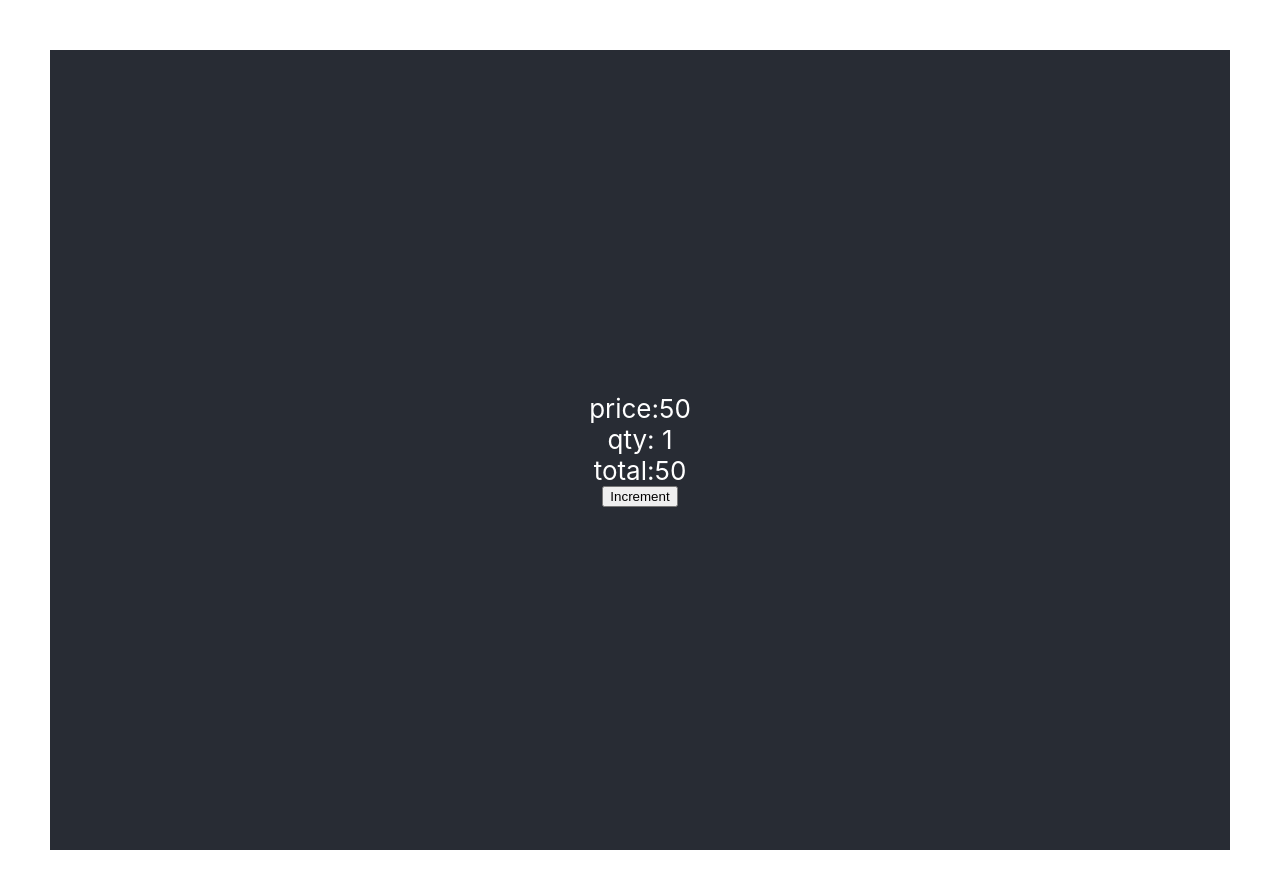
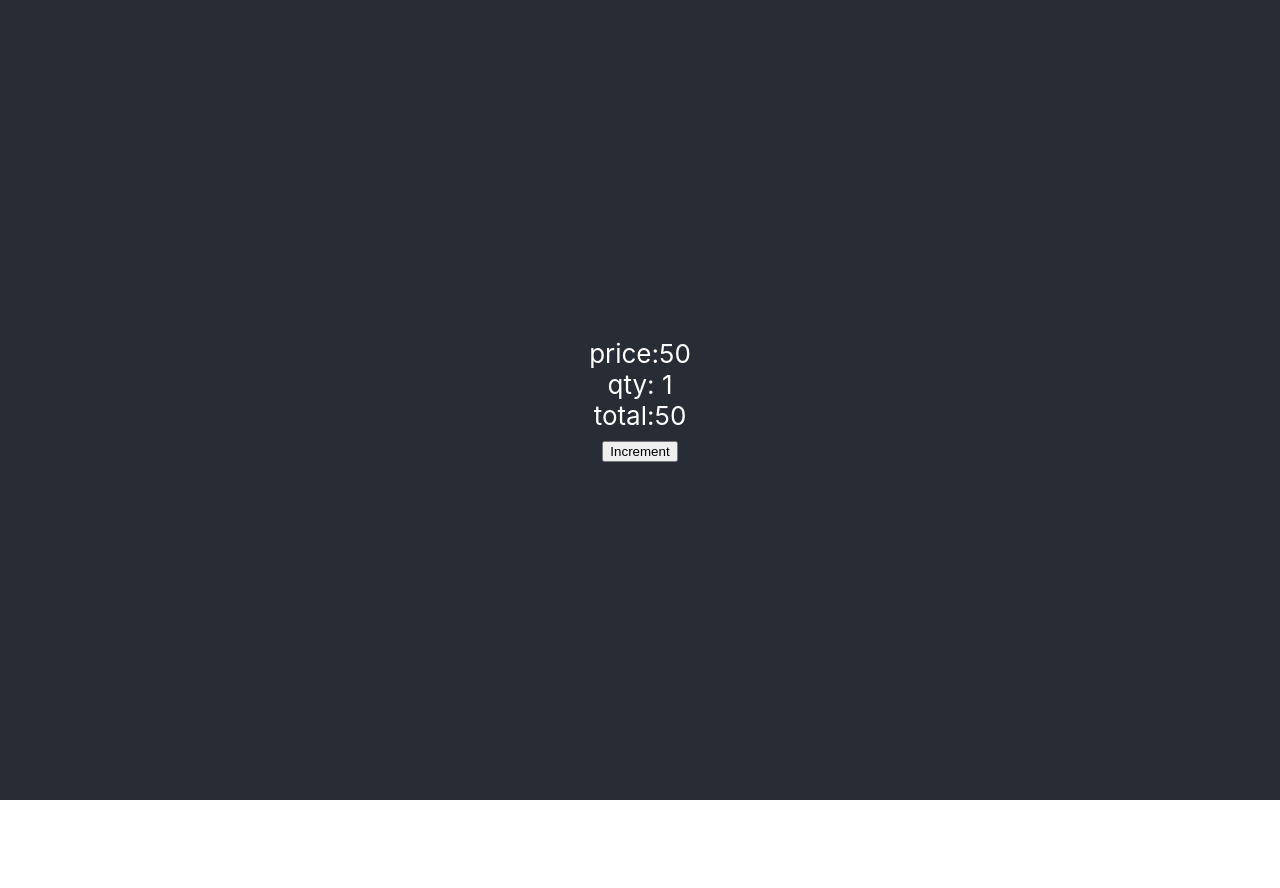
Before and after one commit to ChristopherA11/hello_world, a React (Create React App) app: page / in a window 1280 px wide. Shown: the top 888 px of the page. After the commit the page ends 800 px from the top, so only its background shows below. Built offline with nearby package versions, Linux system fonts and the light colour scheme.

Commit message:
changed  content

```diff
--- a/src/App.css
+++ b/src/App.css
@@ -1,6 +1,5 @@
 .App {
   text-align: center;
-  padding: 50px;
 }
 
 .App-logo {
@@ -24,7 +23,6 @@
   font-size: calc(10px + 2vmin);
   color: white;
 }
-
 .App-link {
   color: #61dafb;
 }
--- a/src/App.js
+++ b/src/App.js
@@ -15,7 +15,9 @@ function App() {
        <div>price:{price}</div>
        <div>qty: {qty}</div>
        <div>total:{qty * price}</div>
+       <div className='Button-size'>
        <button onClick={onClick}>Increment</button>
+       </div>
       </header>
     </div>
   );
```
